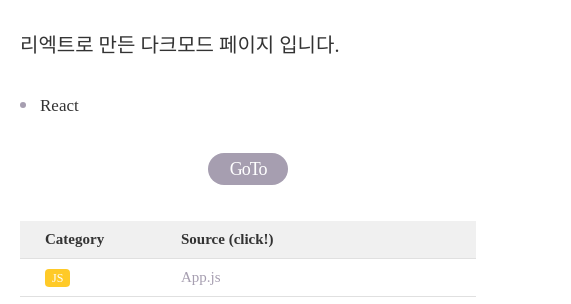
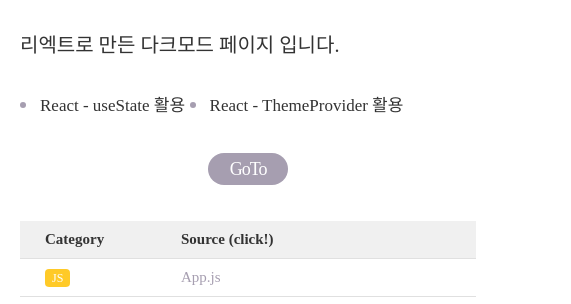
Before and after one commit to kkuunnyu/Portfolio, a plain HTML site: page index.html in a window 1280 px wide. Shown: the part 4875-5179 px from the top of the page, 0-571 px from the left. Drawn offline with Linux system fonts and the light colour scheme; a web font is replaced by a local one.

Commit message:
Add files via upload

```diff
--- a/index.html
+++ b/index.html
@@ -339,7 +339,8 @@
 							</p>
 							<ul class="point">
 								<li>
-									<span>React</span>
+									<span>React - useState 활용</span>
+									<span>React - ThemeProvider 활용</span>
 								</li>
 							</ul>
 							<div class="btn_area">
```
